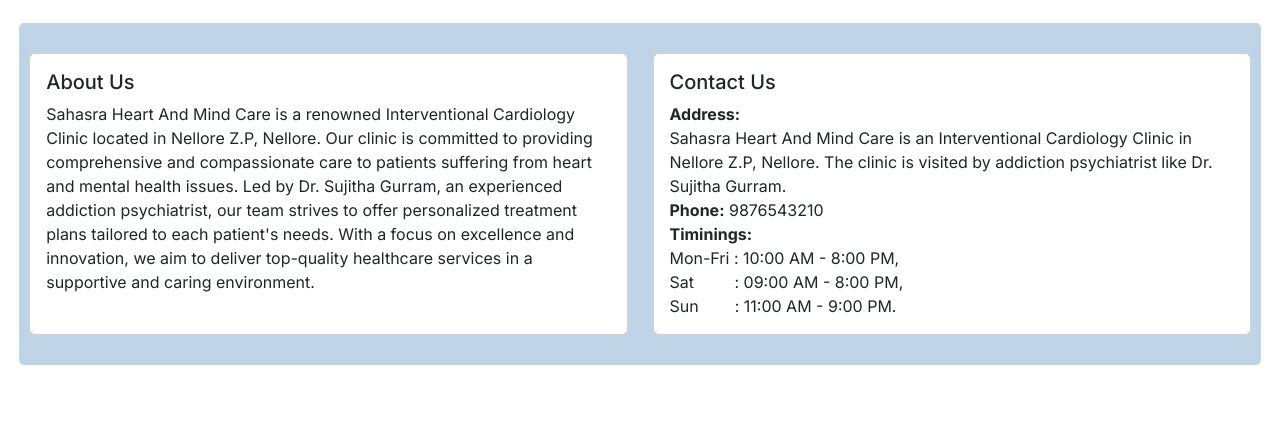
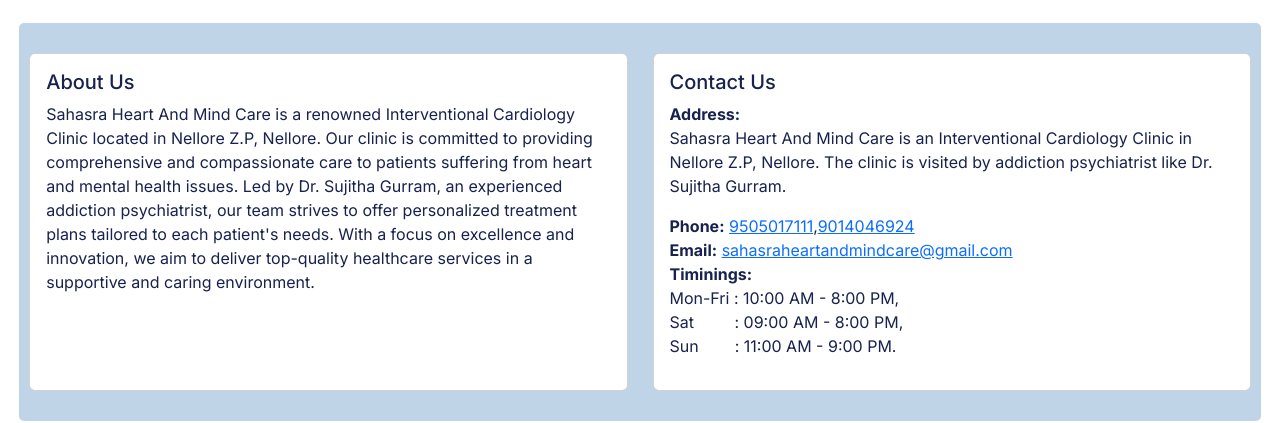
Before and after one commit to MaheshNagineni/sahasra_hospital_app, a Next.js app: page / in a window 1280 px wide. Shown: the part 2578-3001 px from the top of the page. Built offline with nearby package versions, Linux system fonts and the light colour scheme.

Commit message:
minor tweaks

```diff
--- a/src/app/ui/components/Footer/index.js
+++ b/src/app/ui/components/Footer/index.js
@@ -3,6 +3,7 @@
 import React from "react";
 import styles from "./Footer.module.css";
 import { Card } from "react-bootstrap";
+import Link from "next/link";
 
 const Footer = () => {
   return (
@@ -10,8 +11,8 @@ const Footer = () => {
       {/* about */}
       <Card className={styles.card} id="about-us">
         <Card.Body>
-          <Card.Title>About Us</Card.Title>
-          <Card.Text>
+          <Card.Title className="heading">About Us</Card.Title>
+          <Card.Text className="text">
             Sahasra Heart And Mind Care is a renowned Interventional Cardiology
             Clinic located in Nellore Z.P, Nellore. Our clinic is committed to
             providing comprehensive and compassionate care to patients suffering
@@ -27,20 +28,39 @@ const Footer = () => {
       {/* contact-us */}
       <Card className={styles.card} id="contact-us">
         <Card.Body>
-          <Card.Title>Contact Us</Card.Title>
+          <Card.Title className="heading">Contact Us</Card.Title>
           <Card.Text>
-            <b>Address:</b> <br />
+            <b className="subheading">Address:</b> <br />
+            <p className="text">
               Sahasra Heart And Mind Care is an Interventional Cardiology Clinic
               in Nellore Z.P, Nellore. The clinic is visited by addiction
               psychiatrist like Dr. Sujitha Gurram.
+            </p>
+            <b className="subheading">Phone:</b>{" "}
+            <Link className={styles.contactLink} href="tel:919505017111">
+              9505017111
+            </Link>
+            ,
+            <Link className={styles.contactLink} href="tel:919014046924">
+              9014046924
+            </Link>
             <br />
-            <b>Phone:</b> 9876543210<br />
-            <b>Timinings:</b> <br />
+            <b className="subheading">Email:</b>{" "}
+            <Link
+              className={styles.contactLink}
+              href="mailto:Sahasraheartandmindcare@gmail.com"
+            >
+              sahasraheartandmindcare@gmail.com
+            </Link>
+            <br />
+            <b className="subheading">Timinings:</b>
+            <p className="text">
               Mon-Fri&nbsp;: 10:00 AM - 8:00 PM,
               <br />
               Sat &nbsp; &nbsp; &nbsp; &nbsp; : 09:00 AM - 8:00 PM,
               <br />
               Sun &nbsp; &nbsp; &nbsp; &nbsp;: 11:00 AM - 9:00 PM.
+            </p>
           </Card.Text>
         </Card.Body>
       </Card>
```
Lines whose indentation alone changed are shown as unchanged.
